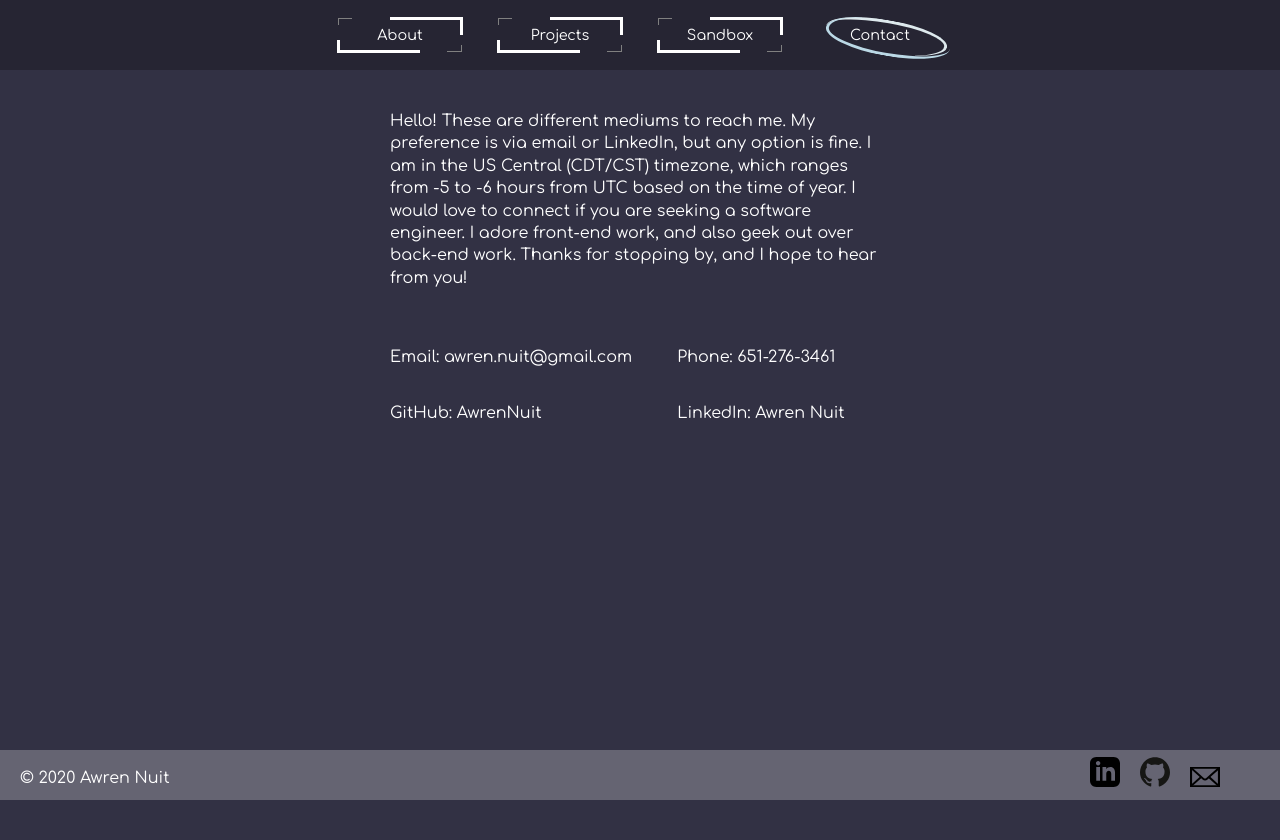
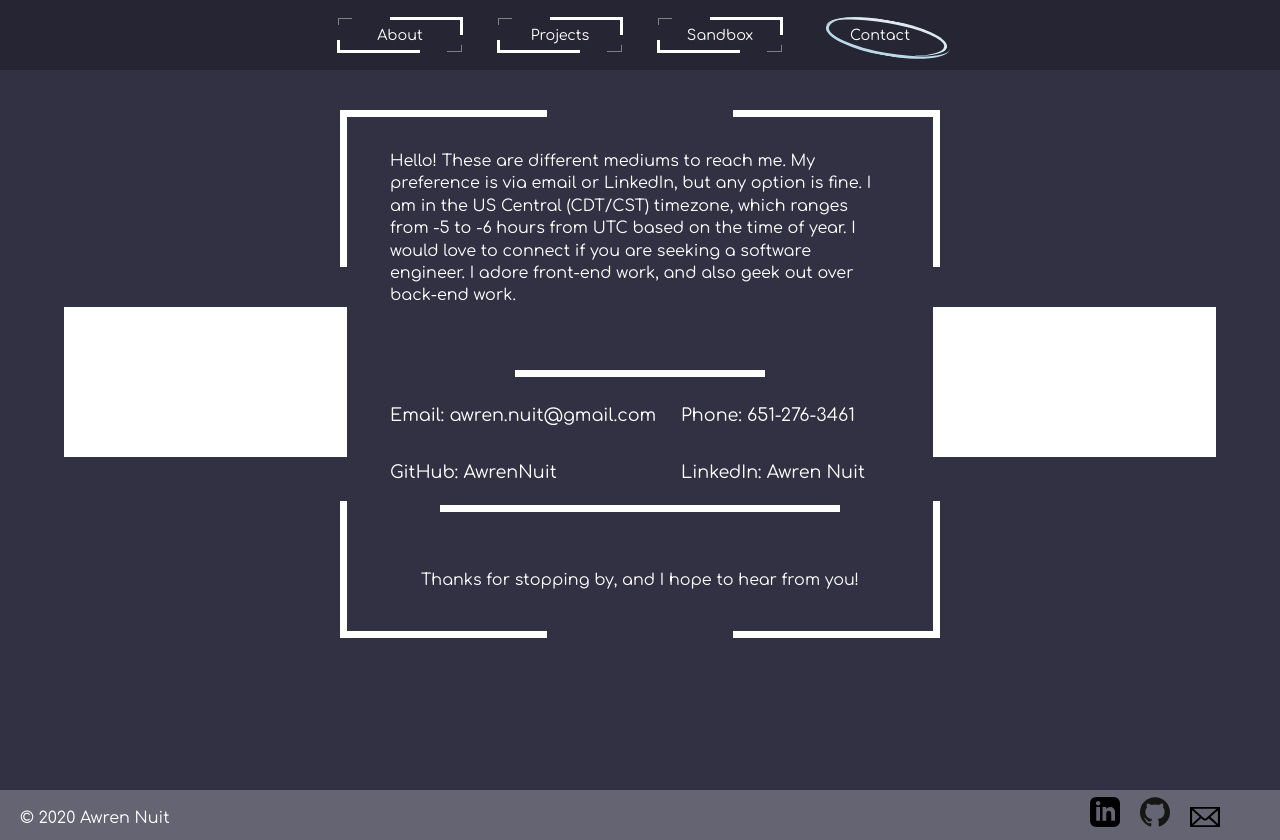
Before and after one commit to awrennuit/full-stack-software-developer-portfolio, a React (Create React App) app: page /#/contact in a window 1280 px wide. Before the commit the page ends 800 px from the top, so only its background shows below. Built offline with nearby package versions, Linux system fonts and the light colour scheme.

Commit message:
basic layout achieved

```diff
--- a/src/components/Contact/Contact.css
+++ b/src/components/Contact/Contact.css
@@ -3,26 +3,90 @@
 }
 
 .contact-writeup {
-  margin: 40px auto;
+  background-color: #323144;
+  margin: 80px auto;
   position: relative;
   width: 500px;
+}
+
+.contact-writeup::before, .contact-writeup::after, .contact-grid::after, .contact-sidebars::before, .contact-sidebars::after, .contact-divider::before {
+  content: '';
+  position: absolute;
+}
+
+.contact-writeup::before, .contact-writeup::after {
+  border-top: 7px solid #fff;
+  height: 150px;
+  top: -40px;
+  width: 200px;
+}
+
+.contact-writeup::before {
+  border-left: 7px solid #fff;
+  left: -50px;
+}
+
+.contact-writeup::after {
+  border-right: 7px solid #fff;
+  right: -50px;
 }
 
 .contact-writeup p {
   line-height: 1.4em;
 }
 
+.contact-sidebars::before {
+  background-color: #fff;
+  height: 150px;
+  left: 50%;
+  top: 100%;
+  transform: translateX(-50%);
+  width: 90vw;
+  z-index: -1;
+}
+
+.contact-sidebars::after {
+  background-color: #323144;
+  height: 150px;
+  left: 50%;
+  top: 100%;
+  transform: translateX(-50%);
+  width: 586px;
+}
+
+.contact-divider::before {
+  background-color: #fff;
+  bottom: -70px;
+  height: 7px;
+  left: 50%;
+  transform: translateX(-50%);
+  width: 250px;
+  z-index: 1;
+}
+
 .contact-grid {
+  background-color: #323144;
   display: grid;
   grid-template-areas:
     'email phone'
     'github linkedin'
   ;
   margin: 0 auto;
+  position: relative;
   width: 500px;
 }
 
+.contact-grid::after {
+  border-bottom: 7px solid #fff;
+  bottom: -10px;
+  height: 0;
+  left: 50%;
+  transform: translateX(-50%);
+  width: 400px;
+}
+
 .contact-info-block {
+  font-size: 1.1em;
   margin: 20px 0;
 }
 
@@ -41,3 +105,29 @@
 .contact-linkedin {
   grid-area: linkedin;
 }
+
+.contact-thanks {
+  margin: 70px auto 0 auto;
+  position: relative;
+  text-align: center;
+  width: 500px;
+}
+
+.contact-thanks::before, .contact-thanks::after {
+  border-bottom: 7px solid #fff;
+  bottom: -50px;
+  content: '';
+  height: 130px;
+  position: absolute;
+  width: 200px;
+}
+
+.contact-thanks::before {
+  border-left: 7px solid #fff;
+  left: -50px;
+}
+
+.contact-thanks::after {
+  border-right: 7px solid #fff;
+  right: -50px;
+}
--- a/src/components/Contact/Contact.js
+++ b/src/components/Contact/Contact.js
@@ -15,15 +15,11 @@ export default function Contact() {
             LinkedIn, but any option is fine. I am in the US Central (CDT/CST) timezone,
             which ranges from -5 to -6 hours from UTC based on the time of year. I would
             love to connect if you are seeking a software engineer. I adore front-end work,
-            and also geek out over back-end work. Thanks for stopping by, and I hope to
-            hear from you!
+            and also geek out over back-end work.
           </p>
+          <span className="contact-sidebars"></span>
+          <span className="contact-divider"></span>
         </div>
-        {/* <div>
-          <p>
-            Location: Minneapolis, MN & Remote - open to exploring relocation for the right opportunity
-          </p>
-        </div> */}
         <div className="contact-grid">
           <div className="contact-info-block contact-email">
             <p>
@@ -62,6 +58,9 @@ export default function Contact() {
             </p>
           </div>
         </div>
+        <div className="contact-thanks">
+          <p>Thanks for stopping by, and I hope to hear from you!</p>
+        </div>
       </div>
       <Footer />
     </>
```
